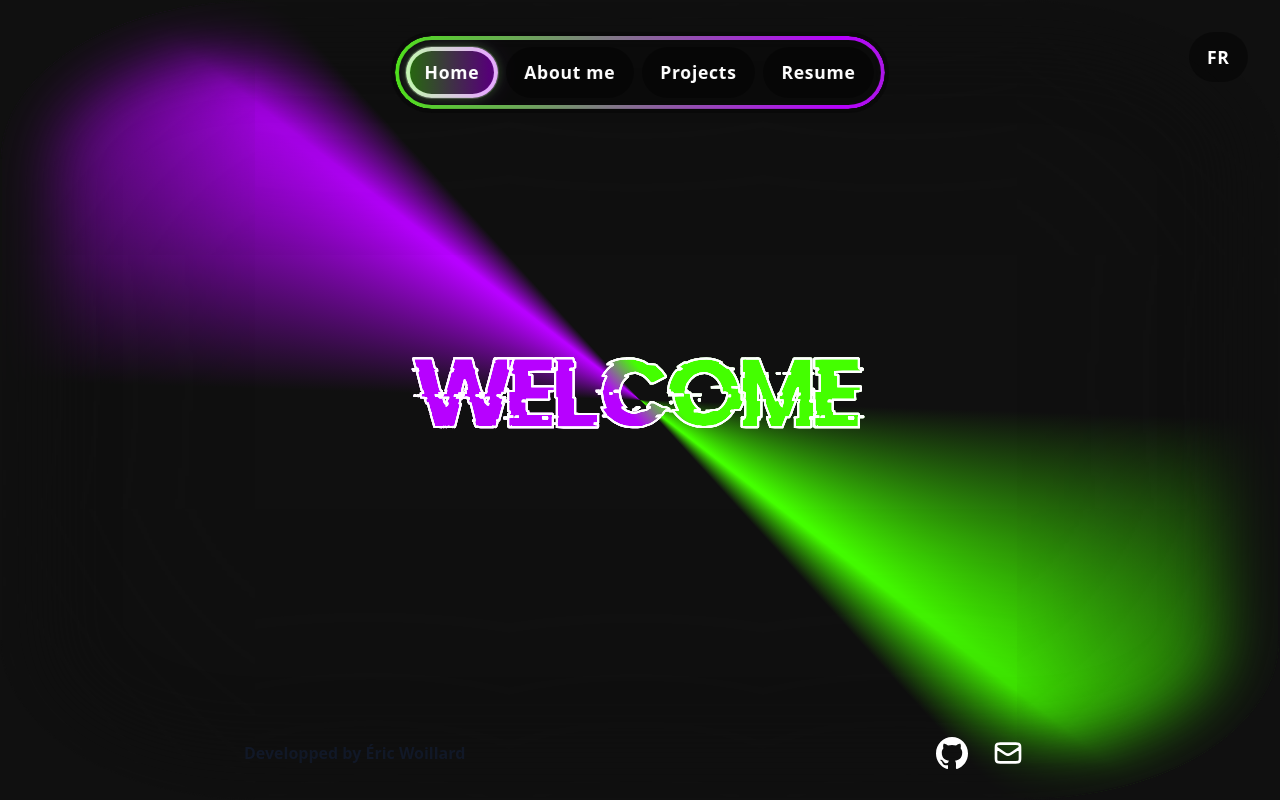
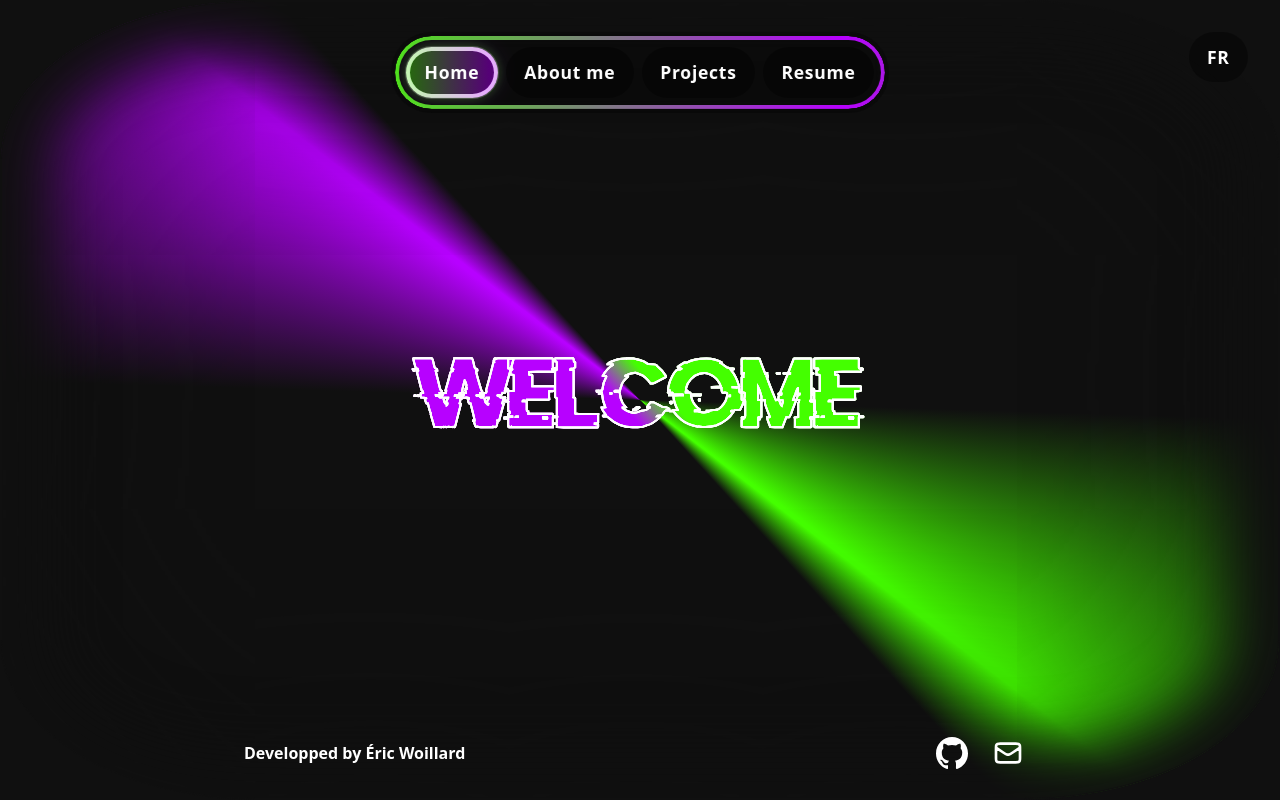
Before and after one commit to tristeceratops/tristeceratops.github.io, a React (Vite) app: page /#/ in a window 1280 px wide. Built offline with nearby package versions, Linux system fonts and the light colour scheme.

Commit message:
fix css bug in deploy

```diff
--- a/src/App.css
+++ b/src/App.css
@@ -33,6 +33,7 @@
 	align-items: stretch;
 	justify-content: space-between;
 	background-color: var(--conic-bg);
+	isolation: isolate;
 }
 
 .welcomepage-background,
@@ -41,6 +42,8 @@
 	position: absolute;
 	inset: 0;
 	background: var(--conic-bg);
+	z-index: 0;
+	pointer-events: none;
 }
 
 /* Shared Background Layers */
@@ -169,7 +172,8 @@
 }
 
 .welcomepage-content,
-.welcome-page__content {
+.welcome-page__content,
+.about-page__content {
 	position: relative;
 	z-index: 1;
 	flex: 1;
@@ -215,13 +219,25 @@
 
 .text-pannel,
 .about-page__panel {
-	padding: clamp(1.25rem, 2.2vw, 2rem);
+	padding: clamp(1.25rem, 2.8vw, 5rem);
 	border-radius: 12%;
-	background: linear-gradient(180deg, #00000088, #00000088, var(--color-icon-background1));
+	background: linear-gradient(180deg, rgba(0, 0, 0, 0.533), rgba(0, 0, 0, 0.533), var(--color-icon-background1));
 	backdrop-filter: blur(10px);
 	-webkit-backdrop-filter: blur(10px);
 	box-shadow: 5px 5px 50px 1px var(--color-icon-background1);
 	font-family: "Vibrocentric";
+	min-height: 300px;
+	display: flex;
+	flex-direction: column;
+}
+
+.about-page__panel {
+	color: #ffffff;
+}
+
+.about-page__panel p {
+	color: #ffffff;
+	line-height: 1.6;
 }
 
 .pannel-title,
@@ -230,7 +246,7 @@
 	top: -105px;
 	left: -85px;
 	font-size: 80px;
-	margin-bottom: -105px;
+	margin-bottom: -115px;
 	color: transparent;
 	background-image: linear-gradient(180deg, #fefefe, var(--color-icon-background1));
 	background-clip: text;
@@ -333,6 +349,11 @@
 	gap: 1rem;
 	width: 100%;
 	padding: 1rem clamp(1rem, 2.4vw, 2rem) clamp(1rem, 2.4vw, 2rem);
+	color: #ffffff;
+}
+
+.page-footer h4 {
+	color: #ffffff;
 }
 
 .footer-links {
--- a/src/WelcomePage/MainBackground.jsx
+++ b/src/WelcomePage/MainBackground.jsx
@@ -190,7 +190,6 @@ export default function MainBackground() {
 	}, [])
 
 	const handleAnimationEnd = (id) => {
-		console.log("{" + id + "} animation ended")
 		setFloaters((previousFloaters) =>
 			previousFloaters.map((floater) =>
 				floater.id === id ? { ...floater, isDespawning: true } : floater,
@@ -199,7 +198,6 @@ export default function MainBackground() {
 	}
 
 	const handleTransitionEnd = (id, event) => {
-		console.log("{" + id + "} transition ended")
 		if (event.propertyName !== 'opacity') {
 			return
 		}
```
